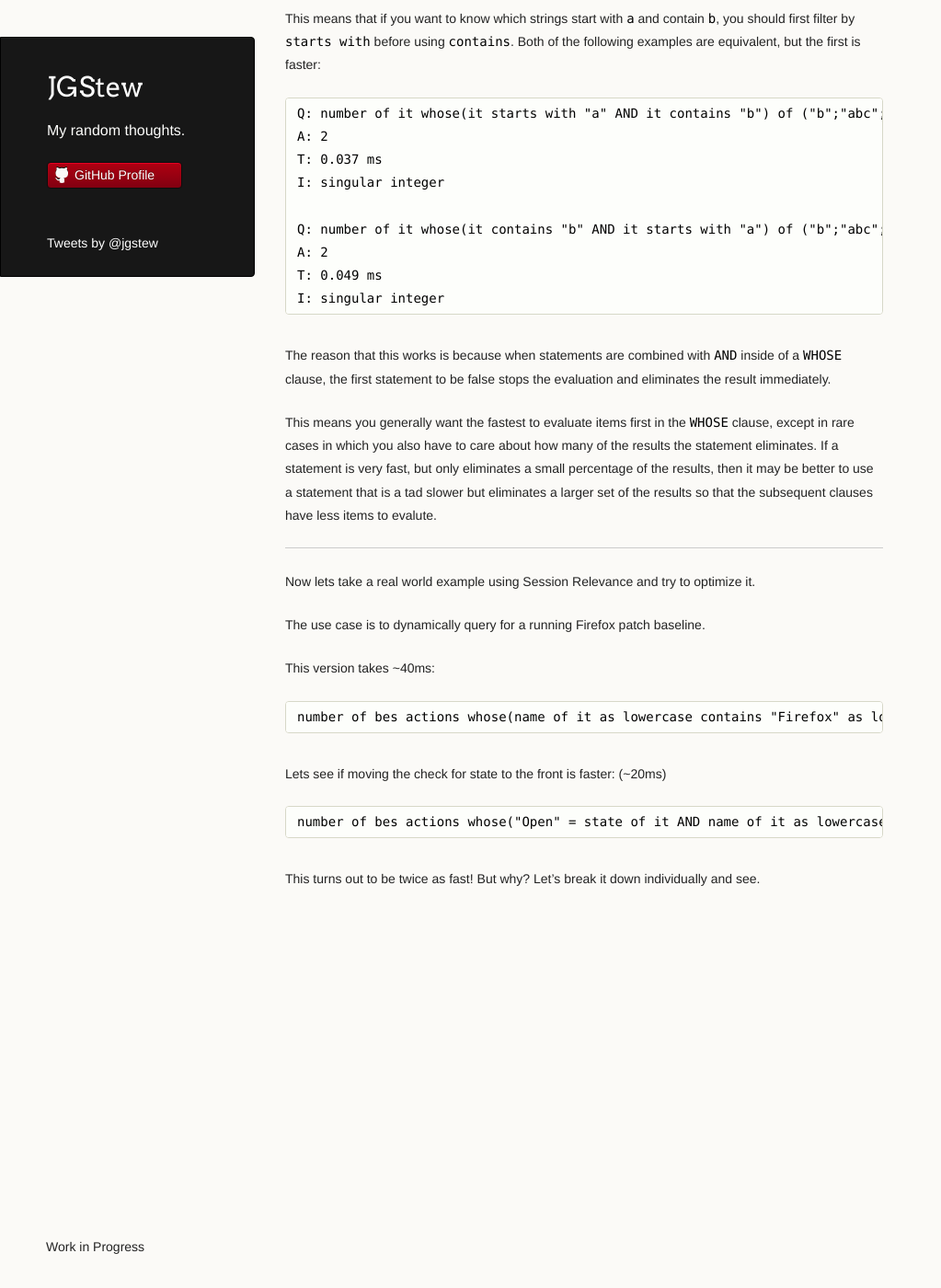
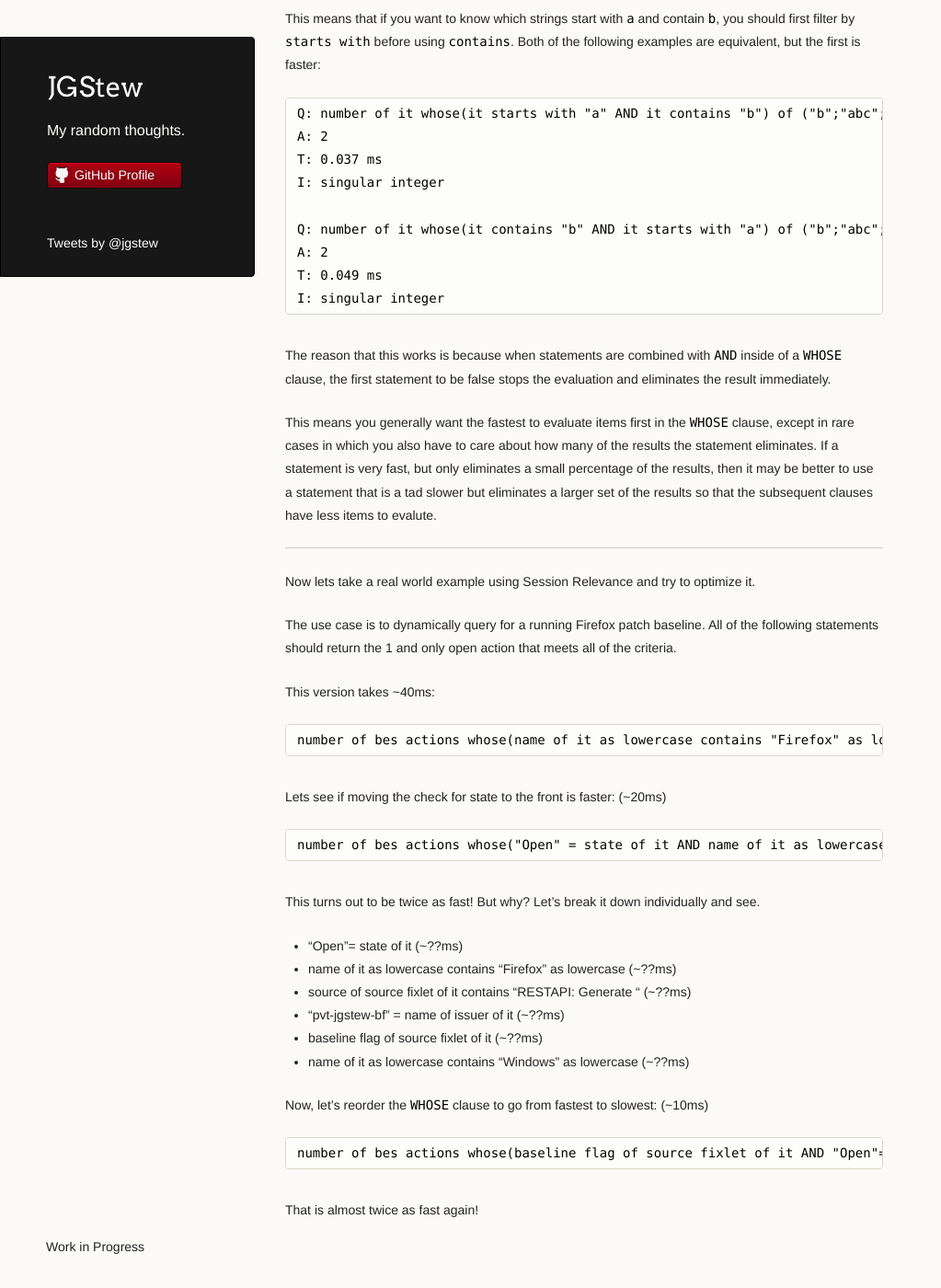
Before and after one commit to jgstew/jgstew.github.io, a Jekyll site: the page built from _posts/2016-10-11-The-way-BigFix-Session-Relevance-statements-are-written-matters-(Part3)-Whose.md, in a window 1280 px wide and 1400 px high, scrolled down 679 px. Shown: the whole window at 92% size, without its empty margins (0-1023 px from the left). Built offline with Jekyll 4.4.1, drawn with Linux system fonts in a browser that asks for light colours; comment, search, counter and statistics services are not loaded; before the commit the page ends 1719 px from its top, so only the background shows below that.

Commit message:
Update 2016-10-11-The-way-BigFix-Session-Relevance-statements-are-written-matters-(Part3)-Whose.md

```diff
--- a/_posts/2016-10-11-The-way-BigFix-Session-Relevance-statements-are-written-matters-(Part3)-Whose.md
+++ b/_posts/2016-10-11-The-way-BigFix-Session-Relevance-statements-are-written-matters-(Part3)-Whose.md
@@ -36,7 +36,7 @@ This means you generally want the fastest to evaluate items first in the `WHOSE`
 
 Now lets take a real world example using Session Relevance and try to optimize it.
 
-The use case is to dynamically query for a running Firefox patch baseline.
+The use case is to dynamically query for a running Firefox patch baseline. All of the following statements should return the 1 and only open action that meets all of the criteria.
 
 This version takes ~40ms:
 
@@ -47,3 +47,16 @@ Lets see if moving the check for state to the front is faster: (~20ms)
     number of bes actions whose("Open" = state of it AND name of it as lowercase contains "Firefox" as lowercase AND source of source fixlet of it contains "RESTAPI: Generate " AND baseline flag of source fixlet of it AND "jgstew" = name of issuer of it AND name of it as lowercase contains "Windows" as lowercase)
 
 This turns out to be twice as fast! But why? Let's break it down individually and see.
+
+- "Open"= state of it (~??ms)
+- name of it as lowercase contains "Firefox" as lowercase (~??ms)
+- source of source fixlet of it contains "RESTAPI: Generate " (~??ms)
+- "pvt-jgstew-bf" = name of issuer of it (~??ms)
+- baseline flag of source fixlet of it (~??ms)
+- name of it as lowercase contains "Windows" as lowercase (~??ms)
+
+Now, let's reorder the `WHOSE` clause to go from fastest to slowest: (~10ms)
+
+    number of bes actions whose(baseline flag of source fixlet of it AND "Open"= state of it AND source of source fixlet of it contains "RESTAPI: Generate " AND "jgstew" = name of issuer of it AND name of it as lowercase contains "Firefox" as lowercase AND name of it as lowercase contains "Windows" as lowercase )
+
+That is almost twice as fast again!
```
